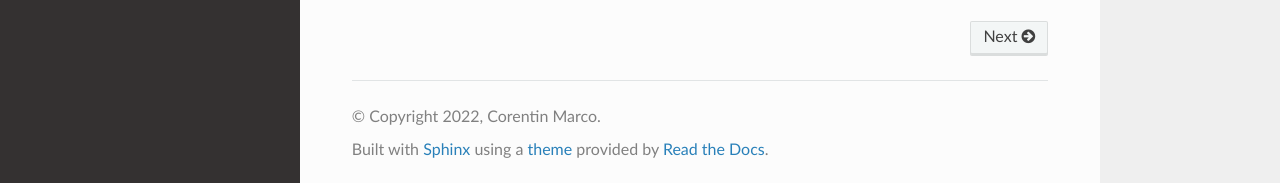
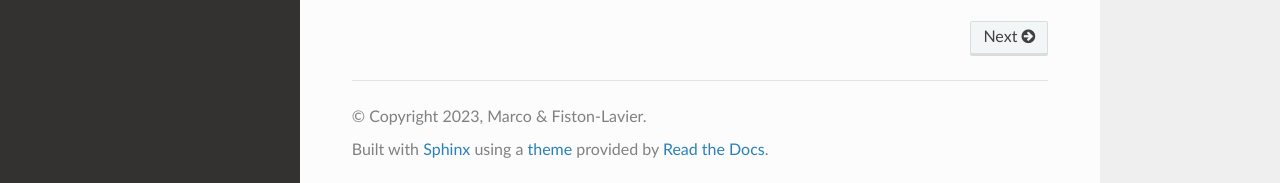
Before and after one commit to asfistonlavie/TEFLoN2, a Sphinx documentation site: the page built from docs/index.rst, in a window 1280 px wide and 1250 px high. Shown: the part 1064-1247 px from the top of the window. Built offline with Sphinx 7.4.7 and the Read the Docs theme 2.0.0, drawn with Linux system fonts in a browser that asks for light colours.

Commit message:
Update conf.py

```diff
--- a/docs/conf.py
+++ b/docs/conf.py
@@ -7,8 +7,8 @@
 # https://www.sphinx-doc.org/en/master/usage/configuration.html#project-information
 
 project = 'TEFLoN2'
-copyright = '2022, Corentin Marco'
-author = 'Corentin Marco'
+copyright = '2023, Marco & Fiston-Lavier'
+author = 'Corentin Marco/Anna-Sophie Fiston-Lavier'
 
 # -- General configuration ---------------------------------------------------
 # https://www.sphinx-doc.org/en/master/usage/configuration.html#general-configuration
```
